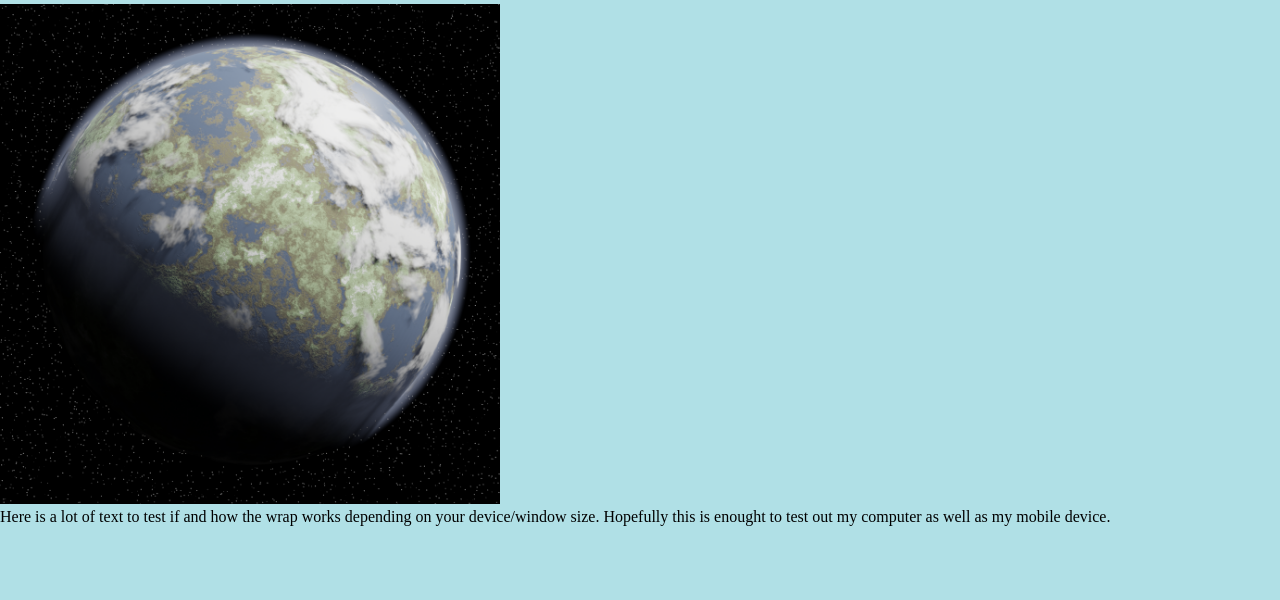
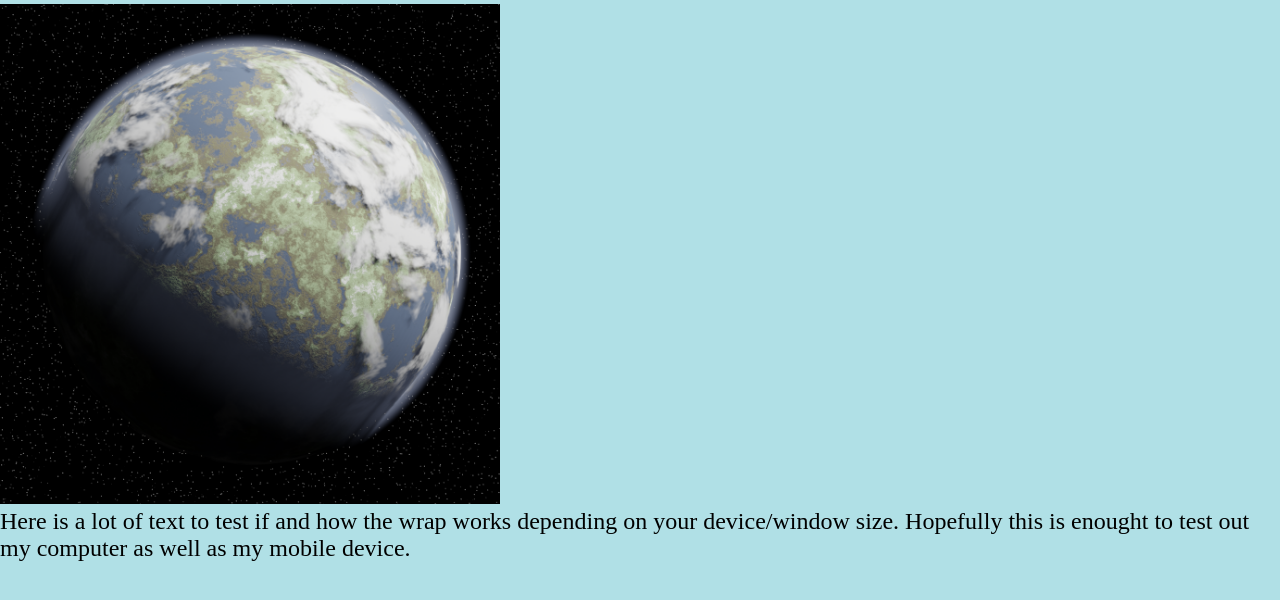
Before and after one commit to TayDes/TayDes.github.io, a plain HTML site: page index.html in a window 1280 px wide. Shown: the part 60-660 px from the top of the page. Drawn offline with Linux system fonts and the light colour scheme.

Commit message:
Update index.html

```diff
--- a/index.html
+++ b/index.html
@@ -24,6 +24,6 @@
 		<h2>Version6</h2>
 		<img src="planet.png" alt="planet" width="500" height="500">
 
-		<p>Here is a lot of text to test if and how the wrap works depending on your device/window size. Hopefully this is enought to test out my computer as well as my mobile device.</p>
+		<p style="font-size:24px;">Here is a lot of text to test if and how the wrap works depending on your device/window size. Hopefully this is enought to test out my computer as well as my mobile device.</p>
 	</body>
 </html>
```
